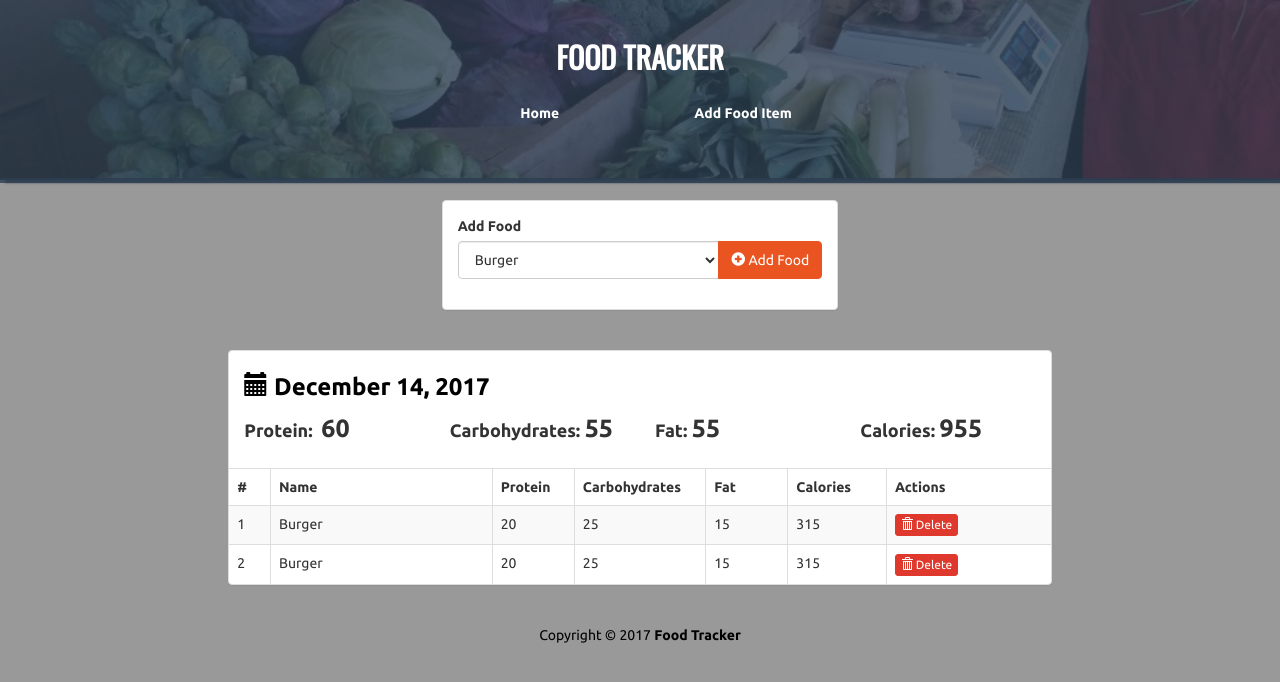
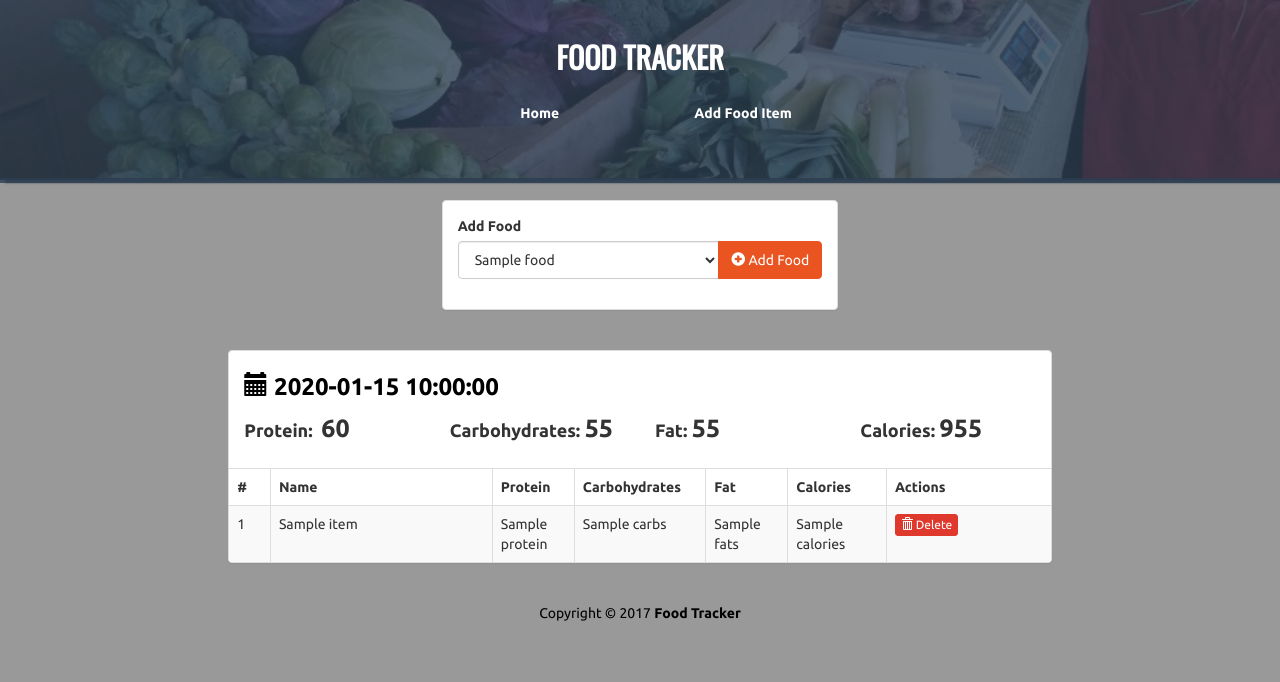
Before and after one commit to dpendjol/FoodTracker, a Flask app: template templates/view.html in a window 1280 px wide. Shown: the top 682 px of the page. Run offline with Flask 2, Linux system fonts and the light colour scheme; the template is opened without the code that fills it: most values are stand-ins (such as "Sample title", 1, 10 or a date in 2020); some libraries are stand-ins or nearby versions.

Commit message:
Can create a empty log

```diff
--- a/templates/view.html
+++ b/templates/view.html
@@ -55,19 +55,9 @@
 									<label>Add Food</label>
 									<div class="input-group">
 									  <select class="form-control" name="food-select">
-					                        <option value=1>Burger</option>
-
-					                        <option value=2>Pizza</option>
-
-					                        <option value=3>Shake</option>
-
-					                        <option value=4>Burrito</option>
-
-					                        <option value=5>Steak</option>
-
-					                        <option value=6>Banana</option>
-
-					                        <option value=7>Pasta</option>
+					                        {% for food in foods %}
+                                  <option value={{ food.id }}>{{ food.name }}</option>
+                                  {% endfor %}
 					                    </select>
 									  <span class="input-group-btn">
 										<button type="submit" class="btn btn-primary" id="add-btn">
@@ -88,7 +78,7 @@
 					<div class="panel panel-default">
 						<div class="panel-body">
 							<h3 class="lean-h text-black">
-								<i class="glyphicon glyphicon-calendar"></i> December 14, 2017
+								<i class="glyphicon glyphicon-calendar"></i> {{ date }}
 							</h3>
 
 							<div class="row">
@@ -128,24 +118,18 @@
 									</tr>
 								</thead>
 								<tbody>
+                  {% for item in log_foods %}
 									<tr>
-										<td>1</td><td>Burger</td><td>20</td>
-										<td>25</td><td>15</th><td>315</td>
+										<td>{{ item.id }}</td><td>{{ item.name }}</td><td>{{ item.protein }}
+                    </td>
+										<td>{{ item.carbs }}</td><td>{{ item.fats }}</td><td>{{ item.calories }}</td>
 										<td>
 											<a href="#" class="btn btn-danger btn-xs">
 												<i class="glyphicon glyphicon-trash"></i> Delete
 											</a>
 										</td>
 									</tr>
-									<tr>
-										<td>2</td><td>Burger</td><td>20</td>
-										<td>25</td><td>15</th><td>315</td>
-										<td>
-											<a href="#" class="btn btn-danger btn-xs">
-												<i class="glyphicon glyphicon-trash"></i> Delete
-											</a>
-										</td>
-									</tr>
+                  {% endfor %}
 								</tbody>
 							</table>
 						</div>
```
Also changed, not shown: main/routes.py (+26 -4 lines), templates/index.html (+7 -7 lines), 1 other file.
